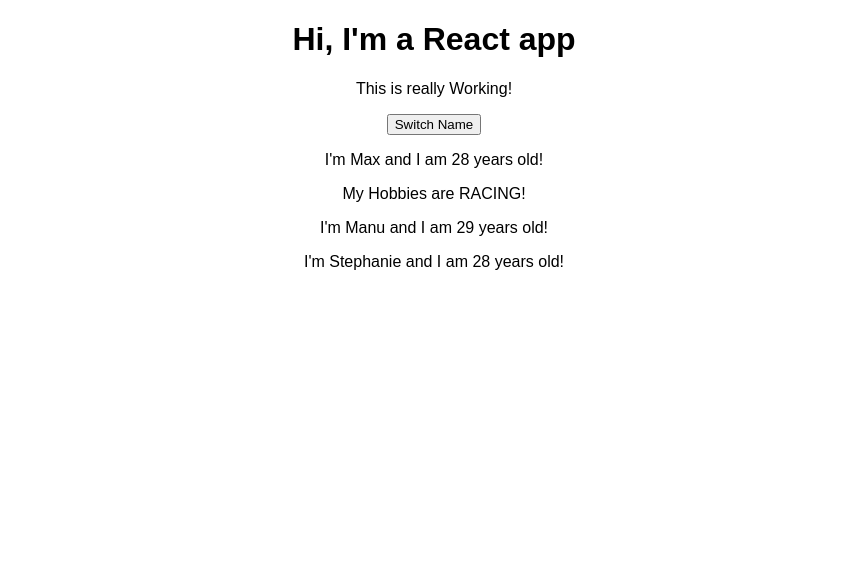
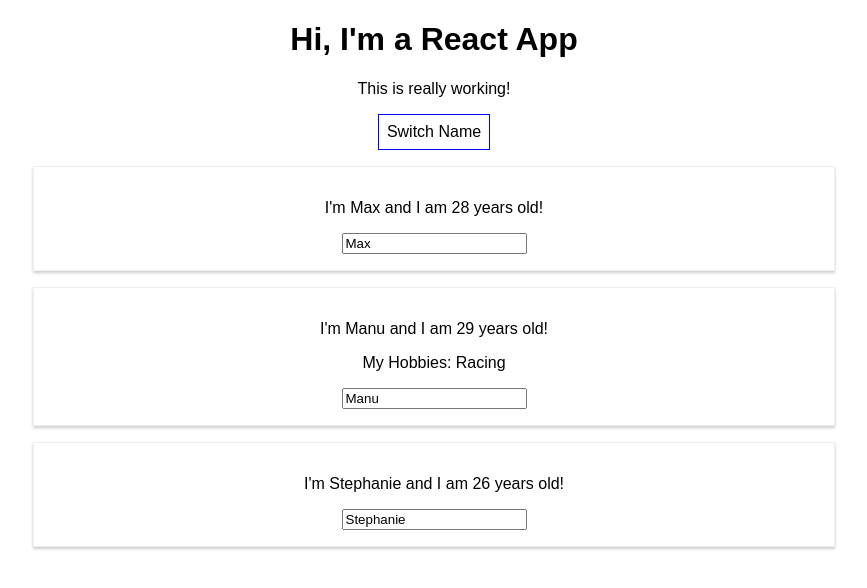
Before and after one commit to estevaobutilheiro/React-Course-Demo-Project, a React (Create React App) app in the folder react-complete-guide/: page / in a window 1280 px wide. Shown: the top 588 px of the page, without its empty margins (206-1073 px from the left). Built offline with nearby package versions, Linux system fonts and the light colour scheme.

Commit message:
commit on 'React-Course'

```diff
--- a/react-complete-guide/src/App.js
+++ b/react-complete-guide/src/App.js
@@ -1,44 +1,76 @@
-import React, { useState } from 'react';
+import React, { Component } from 'react';
 import './App.css';
-import Person from './Person/Person.js';
+import Person from './Person/Person';
 
-const app = props => {
+class App extends Component {
+  state = {
+    persons: [
+      { name: 'Max', age: 28 },
+      { name: 'Manu', age: 29 },
+      { name: 'Stephanie', age: 26 }
+    ],
+    otherState: 'some other value'
+  };
 
-  const [ personsState, setPersonsState ] = useState({
-      persons : [
-        { name: 'Max', age: 28 },
-        { name: 'Manu', age: 29},
-        { name: 'Stephanie', age: 28}
-      ]
-  });
-
-  const [otherState, setOtherstate] = useState('some other value');
-
-  console.log(personsState, otherState);
-
-  const switchNameHandler = () =>{
-    //DONT DO THIS this.state.persons[0].name = 'Estevao';
-    setPersonsState( {
-      persons : [
-        { name: 'Maxine', age: 28 },
-        { name: 'Manu', age: 29},
-        { name: 'Stephanie', age: 21}
+  switchNameHandler = (newName) => {
+    // console.log('Was clicked!');
+    // DON'T DO THIS: this.state.persons[0].name = 'Maximilian';
+    this.setState({
+      persons: [
+        { name: newName, age: 28 },
+        { name: 'Manu', age: 29 },
+        { name: 'Stephanie', age: 27 }
       ]
     });
   };
 
-  return (
-    //Em React (JSX), elementos precisam ter pelo menos um "pai". Por exemplo, não posso criar outro <h1> fora da div App.
-    <div className="App">
-      <h1>Hi, I'm a React app</h1>
-      <p>This is really Working!</p>
-      <button onClick={switchNameHandler}>Switch Name</button>
-      <Person name={personsState.persons[0].name} age={personsState.persons[0].age}>My Hobbies are RACING!</Person>
-      <Person name={personsState.persons[1].name} age={personsState.persons[1].age}/>
-      <Person name={personsState.persons[2].name} age={personsState.persons[2].age}/>
-    </div>
-  );
-    // return React.createElement('div', {className: 'App'}, React.createElement('h1', null, 'Hi! I\'m a React App!!!'));
+  nameChangedHandler = (event) =>{
+    this.setState({
+      persons: [
+        { name: 'Max', age: 28 },
+        { name: event.target.value, age: 29 },
+        { name: 'Stephanie', age: 26 }
+      ]
+    });
+  }
 
-  };
-  export default app;
+  render() {
+    const style ={
+      backgroundColor: 'white',
+      font: 'inherit',
+      border: '1px solid blue',
+      padding: '8px',
+      cursor: 'pointer'
+    };
+
+
+    return (
+      <div className="App">
+        <h1>Hi, I'm a React App</h1>
+        <p>This is really working!</p>
+        <button
+          style={style}
+          onClick={() => this.switchNameHandler('Maximilian!!')}>Switch Name</button>
+        <Person
+          name={this.state.persons[0].name}
+          age={this.state.persons[0].age}
+        />
+        <Person
+          name={this.state.persons[1].name}
+          age={this.state.persons[1].age}
+          click ={this.switchNameHandler.bind(this, 'Max!')}
+          changed = {this.nameChangedHandler}
+        >
+          My Hobbies: Racing
+        </Person>
+        <Person
+          name={this.state.persons[2].name}
+          age={this.state.persons[2].age}
+        />
+      </div>
+    );
+    // return React.createElement('div', {className: 'App'}, React.createElement('h1', null, 'Does this work now?'));
+  }
+}
+
+export default App;
--- /dev/null
+++ b/react-complete-guide/src/Person/Person.css
@@ -0,0 +1,8 @@
+.Person{
+    width: 60%;
+    margin: 16px auto;
+    border: 1px solid #eee;
+    box-shadow: 0 2px 3px #ccc;
+    padding: 16px;
+    text-align: center;
+}
--- a/react-complete-guide/src/Person/Person.js
+++ b/react-complete-guide/src/Person/Person.js
@@ -1,11 +1,13 @@
 import React from 'react';
+import './Person.css';
 
 const person = (props) => {
     //Essa const é a forma de criar funções no ES6, que é o que eu deveria usar sempre.
     return (
-        <div>
-            <p>I'm {props.name} and I am {props.age} years old!</p>
+        <div className="Person">
+            <p onClick={props.click}>I'm {props.name} and I am {props.age} years old!</p>
             <p>{props.children}</p>
+            <input typer="text" onChange={props.changed} value={props.name}/>
         </div>
     )
 }
```
